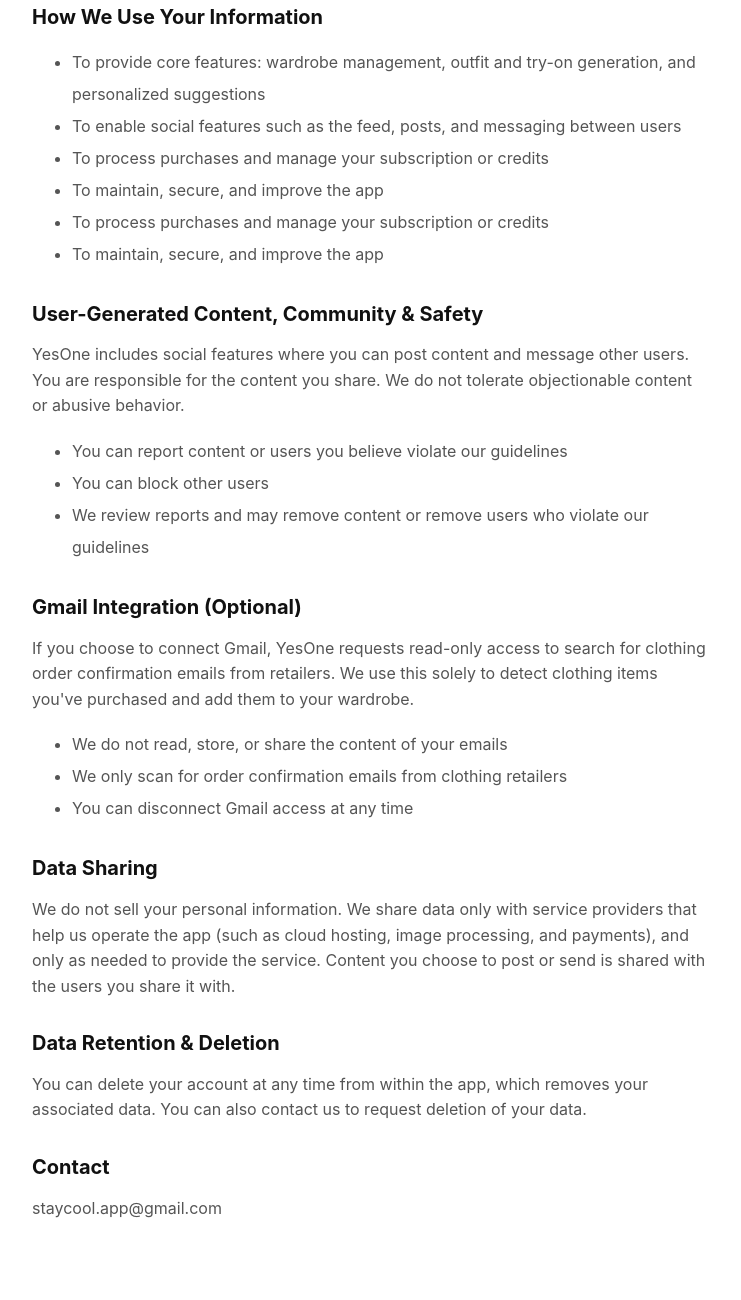
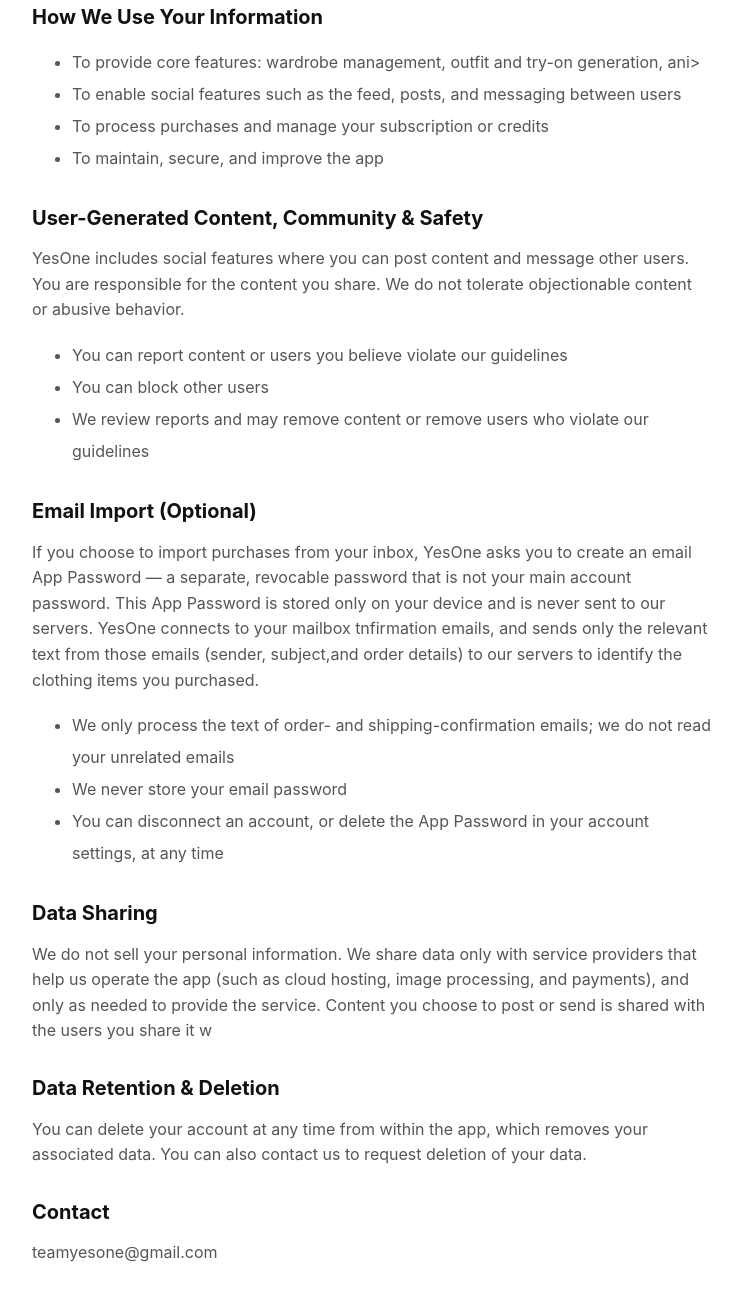
Before and after one commit to yyf-gif/staycoolApp, a plain HTML site: page privacy.html in a window 1280 px wide. Shown: the part 684-1984 px from the top of the page, without its empty margins (268-1009 px from the left). Drawn offline with Linux system fonts and the light colour scheme.

Commit message:
Update privacy policy details and contact information

```diff
--- a/privacy.html
+++ b/privacy.html
@@ -14,7 +14,7 @@
 </head>
 <body>
   <h1>YesOne Privacy Policy</h1>
-    <p>Last updated: September 19, 2026</p>
+  <p>Last updated: September 20, 2026</p>
 
   <h2>Overview</h2>
   <p>YesOne is a mobile application that helps users manage their wardrobe, try on outfits, and share looks with others. This policy explains how we collect, use, and protect your data.</p>
@@ -32,10 +32,8 @@
 
   <h2>How We Use Your Information</h2>
   <ul>
-      <li>To provide core features: wardrobe management, outfit and try-on generation, and personalized suggestions</li>
+    <li>To provide core features: wardrobe management, outfit and try-on generation, ani>
     <li>To enable social features such as the feed, posts, and messaging between users</li>
-      <li>To process purchases and manage your subscription or credits</li>
-      <li>To maintain, secure, and improve the app</li>
     <li>To process purchases and manage your subscription or credits</li>
     <li>To maintain, secure, and improve the app</li>
   </ul>
@@ -48,21 +46,23 @@
     <li>We review reports and may remove content or remove users who violate our guidelines</li>
   </ul>
 
-  <h2>Gmail Integration (Optional)</h2>
-  <p>If you choose to connect Gmail, YesOne requests read-only access to search for clothing order confirmation emails from retailers. We use this solely to detect clothing items you've purchased and add them to your wardrobe.</p>
+  <h2>Email Import (Optional)</h2>
+  <p>If you choose to import purchases from your inbox, YesOne asks you to create an email App Password — a separate, revocable password that is not your main account password. This App Password is stored
+only on your device and is never sent to our servers. YesOne connects to your mailbox tnfirmation emails, and sends only the relevant text from those emails (sender, subject,and order details) to our servers to identify the clothing items you purchased.</p>
   <ul>
-    <li>We do not read, store, or share the content of your emails</li>
-    <li>We only scan for order confirmation emails from clothing retailers</li>
-    <li>You can disconnect Gmail access at any time</li>
+    <li>We only process the text of order- and shipping-confirmation emails; we do not read your unrelated emails</li>
+    <li>We never store your email password</li>
+    <li>You can disconnect an account, or delete the App Password in your account settings, at any time</li>
   </ul>
 
   <h2>Data Sharing</h2>
-  <p>We do not sell your personal information. We share data only with service providers that help us operate the app (such as cloud hosting, image processing, and payments), and only as needed to provide the service. Content you choose to post or send is shared with the users you share it with.</p>
+  <p>We do not sell your personal information. We share data only with service providers that help us operate the app (such as cloud hosting, image processing, and payments), and only as needed to provide
+the service. Content you choose to post or send is shared with the users you share it w
 
   <h2>Data Retention & Deletion</h2>
   <p>You can delete your account at any time from within the app, which removes your associated data. You can also contact us to request deletion of your data.</p>
 
   <h2>Contact</h2>
-  <p>staycool.app@gmail.com</p>
+  <p>teamyesone@gmail.com</p>
 </body>
 </html>
```
Lines whose indentation alone changed are shown as unchanged.
